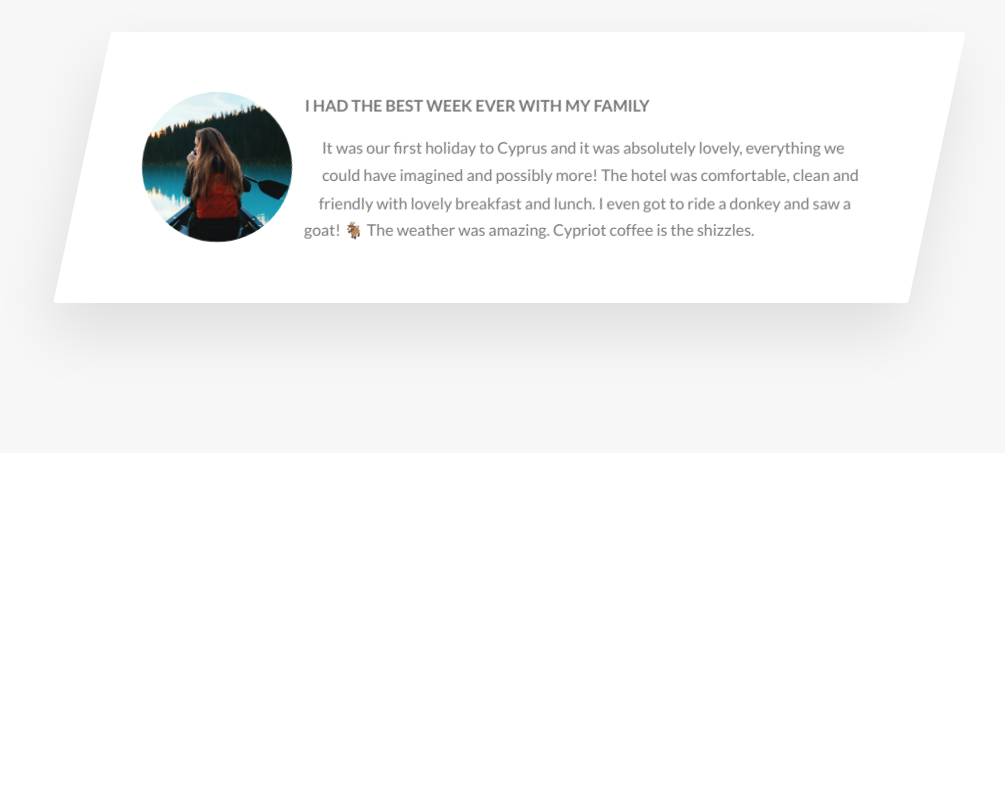
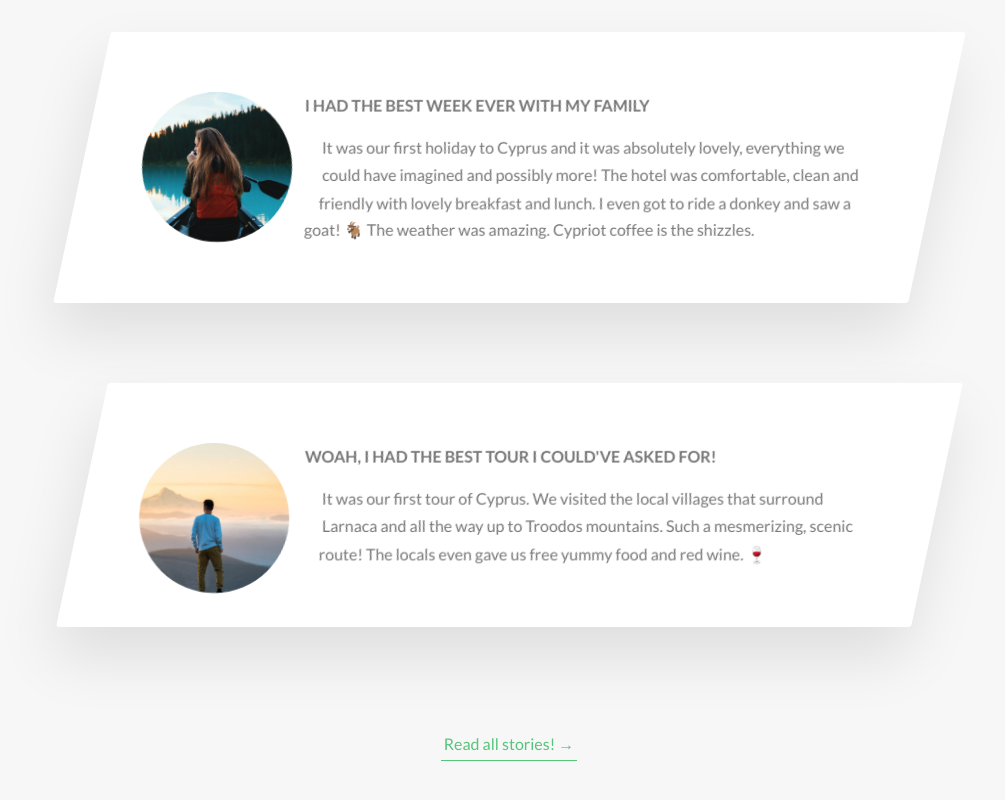
Before and after one commit to mostmojo/Ostro, a website: page index.html in a window 1280 px wide. Shown: the part 3534-4334 px from the top of the page, without its empty margins (131-1136 px from the left). Before the commit the page ends 4017 px from the top, so only its background shows below. Drawn offline with Linux system fonts and the light colour scheme.

Commit message:
Added resuable comps - story box and button

```diff
--- a/index.html
+++ b/index.html
@@ -282,6 +282,36 @@
             </div>
           </div>
         </div>
+
+        <div class="row">
+          <div class="story">
+            <figure class="story__shape">
+              <img
+                src="img/nat-9.jpg"
+                alt="Person on a tour"
+                class="story__img"
+              />
+              <figcaption class="story__caption">Mojo Dribbles</figcaption>
+            </figure>
+            <div class="story__text">
+              <h3 class="heading-tertiary u-margin-bottom-small">
+                Woah, I had the best tour I could've asked for!
+              </h3>
+              <p>
+                It was our first tour of Cyprus. We visited the local villages
+                that surround Larnaca and all the way up to Troodos mountains.
+                Such a mesmerizing, scenic route! The locals even gave us free
+                yummy food and red wine. 🍷
+              </p>
+            </div>
+          </div>
+        </div>
+
+        <div class="u-center-text u-margin-top-huge">
+            <a href="#" class="btn-text">Read all stories! &rarr;</a>
+        </div>
+
+        </section>
       </section>
     </main>
 
```
